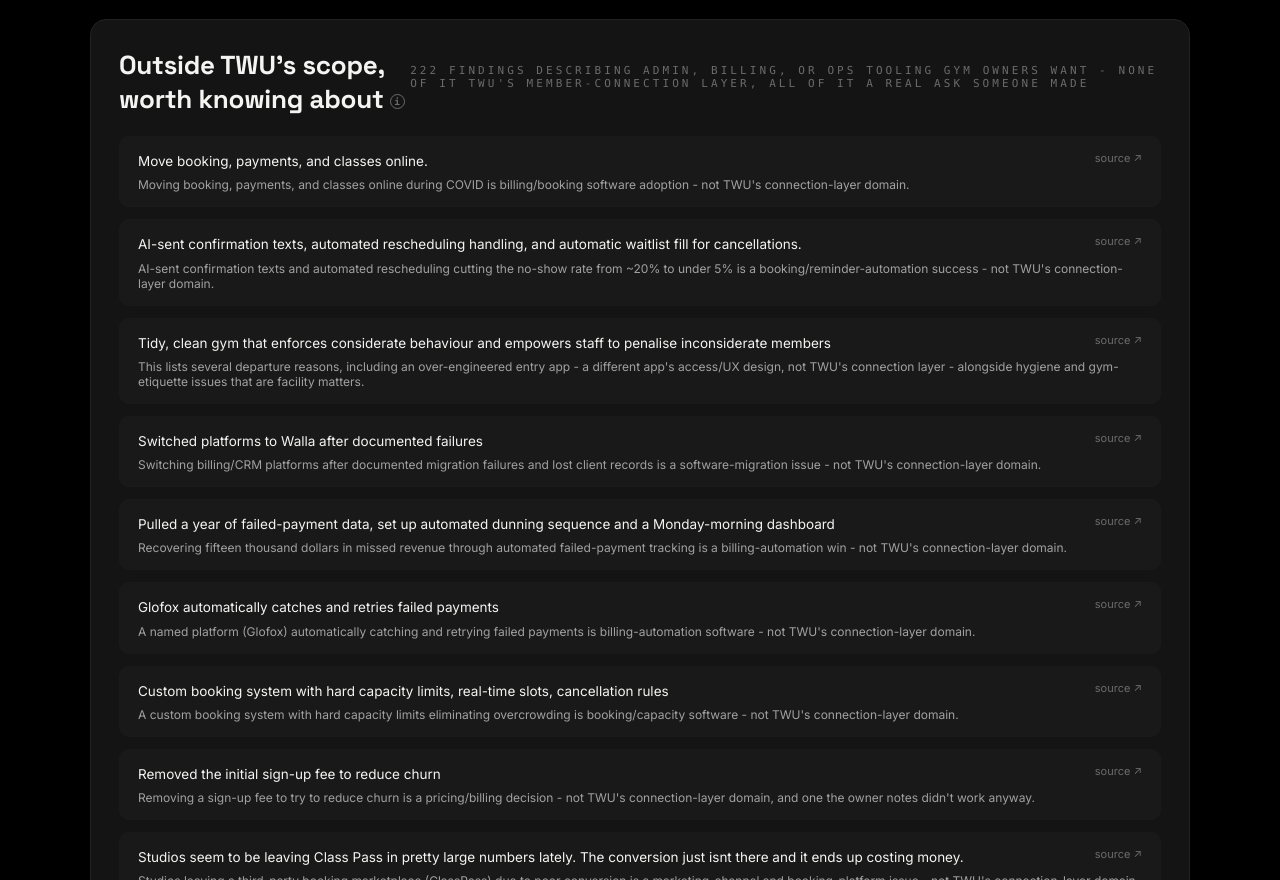
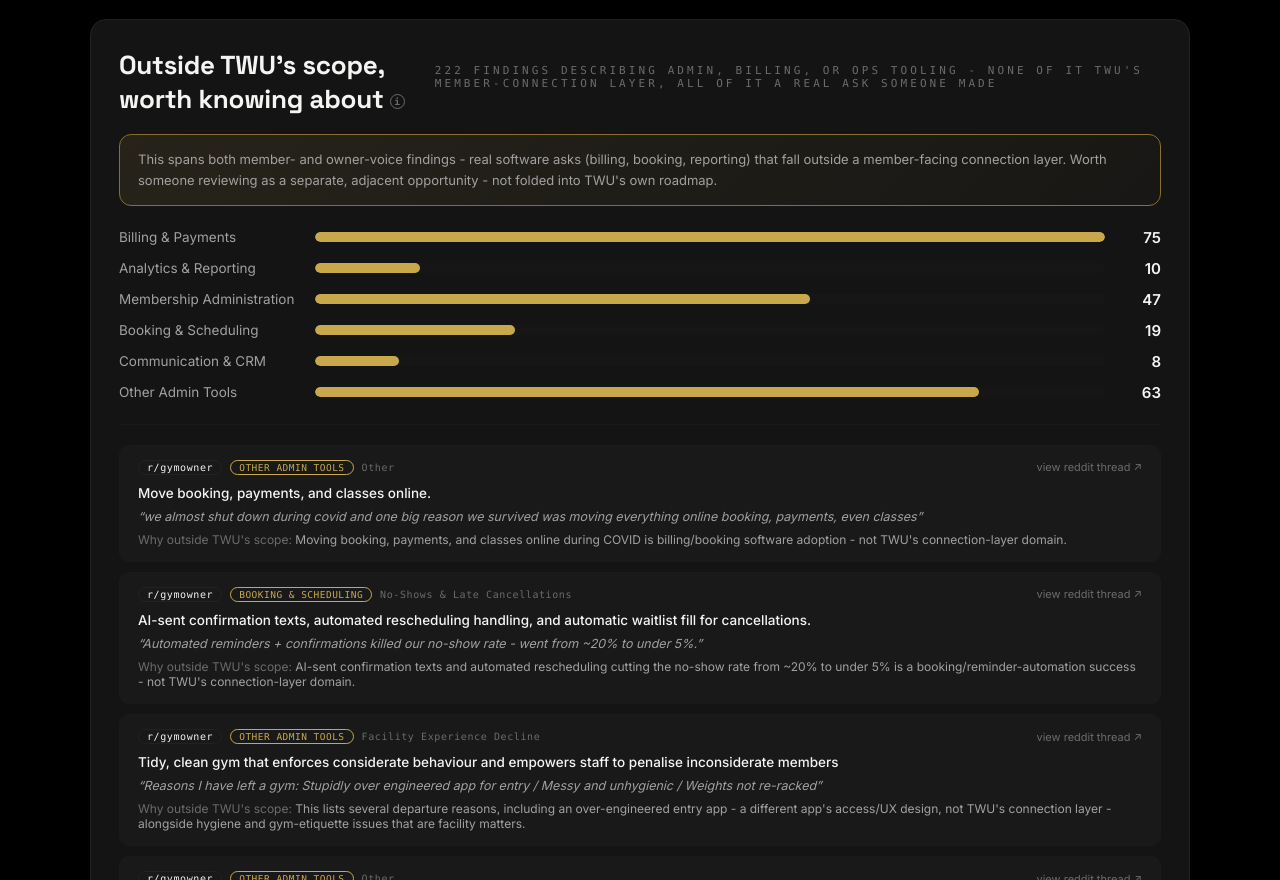
Before and after one commit to Santhoshi129/readout-sync, a Next.js app: page /retention-research in a window 1280 px wide. Shown: the part 11120-12000 px from the top of the page. Built offline with nearby package versions, Linux system fonts and the light colour scheme.

Commit message:
Redesign AdjacentToolingWishlist as an analytical panel: category-breakdown bars (Billing, Analytics, Membership Admin, Booking, CRM), owner-vs-member framing tied to churn/retention, drill-in filterable list matching the dashboard reporting style

```diff
--- a/components/AdjacentToolingWishlist.tsx
+++ b/components/AdjacentToolingWishlist.tsx
@@ -2,27 +2,121 @@
 //
 // Surfaces findings tagged not_addressable + outside_scope_type ==
 // "adjacent_tooling" - requests where the person clearly wants *some*
-// software fix (billing automation, dunning, a churn dashboard, an
-// integrated ops platform) but the fix isn't TWU's community/connection
-// layer. These are real product signal, just not a TWU build - they were
-// previously indistinguishable from "no software could ever help" findings
-// (coaching quality, facility conditions) inside the same not_addressable
-// bucket. This panel pulls them out into their own list so they're visible
-// rather than lost.
+// software fix (billing automation, a churn dashboard, an integrated ops
+// platform) but the fix isn't TWU's community/connection layer. Redesigned
+// as a proper analytical panel (category breakdown + drill-in list) to
+// match the rest of the dashboard's reporting style, rather than a flat
+// list - this is the single largest concentration of that signal on the
+// whole page (dominated by gymowner: owners describing churn-prevention
+// and member-analytics tooling, which is the business side of retention,
+// distinct from the member-facing community layer TWU actually builds).
 //
 // Deliberately NOT styled or framed as a priority/build recommendation -
 // this is a "here's what's outside our lane, worth someone else reviewing"
-// list, not a roadmap input.
+// panel, not a roadmap input.
 
+"use client";
+import { useMemo, useState, useEffect } from "react";
+import { Counter } from "@/components/Counter";
+import { InfoTip } from "@/components/InfoTip";
 import type { Finding } from "@/lib/retention-research";
-import { InfoTip } from "@/components/InfoTip";
+import { painPointLabel, communityFromPermalink } from "@/lib/retention-research";
+
+const TONE_COLOR: Record<string, string> = {
+  hot: "var(--hot)",
+  amber: "var(--amber)",
+  muted: "var(--ink-faint)",
+  bad: "var(--bad)",
+};
+
+type Category =
+  | "Billing & Payments"
+  | "Booking & Scheduling"
+  | "Analytics & Reporting"
+  | "Membership Administration"
+  | "Communication & CRM"
+  | "Other Admin Tools";
+
+const CATEGORY_ORDER: Category[] = [
+  "Billing & Payments",
+  "Analytics & Reporting",
+  "Membership Administration",
+  "Booking & Scheduling",
+  "Communication & CRM",
+  "Other Admin Tools",
+];
+
+// Keyword-scored, not a single first-match - a finding often touches more
+// than one theme (a "churn dashboard" is both analytics and CRM), so this
+// picks whichever theme is most represented in its own text rather than
+// whichever keyword list happens to run first.
+function categorize(f: Finding): Category {
+  const text = `${f.solution_category ?? ""} ${f.solution ?? ""} ${f.evidence_snippet ?? ""}`.toLowerCase();
+  const scores: Record<Category, number> = {
+    "Billing & Payments": 0,
+    "Booking & Scheduling": 0,
+    "Analytics & Reporting": 0,
+    "Membership Administration": 0,
+    "Communication & CRM": 0,
+    "Other Admin Tools": 0,
+  };
+  const hit = (cat: Category, words: string[]) => {
+    for (const w of words) if (text.includes(w)) scores[cat] += 1;
+  };
+  hit("Billing & Payments", ["billing", "payment", "invoic", "dunning", "card fail", "retry", "refund", "charge", "fee", "pricing", "revenue", "credit"]);
+  hit("Booking & Scheduling", ["booking", "book a class", "schedul", "waitlist", "capacity", "calendar", "class time", "slot"]);
+  hit("Analytics & Reporting", ["dashboard", "report", "analytic", "kpi", "metric", "churn rate", "retention rate", "predict", "utilization", "value at risk", "var "]);
+  hit("Membership Administration", ["membership", "contract", "renewal", "cancel", "freeze", "pause", "transfer", "expiry", "sign-up form", "signup form"]);
+  hit("Communication & CRM", ["crm", "email", "text message", "whatsapp", "reminder", "notification", "exit survey", "feedback card", "follow-up", "follow up"]);
+  hit("Other Admin Tools", ["software", "platform", "system", "app", "tool"]);
+
+  let best: Category = "Other Admin Tools";
+  let bestScore = -1;
+  for (const cat of CATEGORY_ORDER) {
+    if (scores[cat] > bestScore) {
+      bestScore = scores[cat];
+      best = cat;
+    }
+  }
+  return bestScore > 0 ? best : "Other Admin Tools";
+}
+
+function useMounted() {
+  const [mounted, setMounted] = useState(false);
+  useEffect(() => setMounted(true), []);
+  return mounted;
+}
 
 export function AdjacentToolingWishlist({ findings }: { findings: Finding[] }) {
-  const items = findings.filter(
-    (f) => f.app_relevance === "not_addressable" && f.outside_scope_type === "adjacent_tooling"
+  const mounted = useMounted();
+  const [activeCategory, setActiveCategory] = useState<Category | null>(null);
+  const [shown, setShown] = useState(6);
+
+  const items = useMemo(
+    () =>
+      findings
+        .filter((f) => f.app_relevance === "not_addressable" && f.outside_scope_type === "adjacent_tooling")
+        .map((f) => ({ f, category: categorize(f) })),
+    [findings]
   );
 
+  const byCategory = useMemo(() => {
+    const counts = new Map<Category, number>();
+    for (const { category } of items) counts.set(category, (counts.get(category) ?? 0) + 1);
+    return CATEGORY_ORDER.map((cat) => [cat, counts.get(cat) ?? 0] as [Category, number]).filter(([, c]) => c > 0);
+  }, [items]);
+
+  const ownerShare = useMemo(() => {
+    if (items.length === 0) return 0;
+    const ownerCount = items.filter(({ f }) => communityFromPermalink(f.permalink) === "r/gymowner").length;
+    return Math.round((ownerCount / items.length) * 100);
+  }, [items]);
+
   if (items.length === 0) return null;
+
+  const max = Math.max(1, ...byCategory.map(([, c]) => c));
+  const visibleItems = (activeCategory ? items.filter((i) => i.category === activeCategory) : items).slice(0, shown);
+  const totalVisible = activeCategory ? items.filter((i) => i.category === activeCategory).length : items.length;
 
   return (
     <div className="card" style={{ padding: 28, marginBottom: 24 }}>
@@ -32,43 +126,168 @@ export function AdjacentToolingWishlist({ findings }: { findings: Finding[] }) {
           <InfoTip text="Findings where someone clearly wants a software fix - billing automation, a churn dashboard, an integrated ops platform - but the fix isn't a community/connection feature, so it doesn't belong in the core-fit or partial-fit counts above. Not a build recommendation for TWU as-is; a signal that whoever owns adjacent tooling decisions might want to see." />
         </div>
         <div className="eyebrow muted">
-          {items.length} finding{items.length === 1 ? "" : "s"} describing admin, billing, or ops tooling gym owners
-          want - none of it TWU&apos;s member-connection layer, all of it a real ask someone made
+          {items.length} finding{items.length === 1 ? "" : "s"} describing admin, billing, or ops tooling - none of it TWU&apos;s
+          member-connection layer, all of it a real ask someone made
         </div>
       </div>
 
-      <div style={{ marginTop: 20, display: "flex", flexDirection: "column", gap: 12 }}>
-        {items.map((f) => (
+      <div
+        style={{
+          marginTop: 18,
+          padding: "14px 18px",
+          borderRadius: 12,
+          background: "linear-gradient(135deg, rgba(201,168,76,0.10), rgba(201,168,76,0.02))",
+          border: "1px solid var(--amber-deep, var(--border))",
+          fontSize: 13,
+          color: "var(--ink-dim)",
+          lineHeight: 1.6,
+        }}
+      >
+        {ownerShare >= 50
+          ? `${ownerShare}% of this comes from gym owners specifically - and it reads less like feature requests and more like the business side of retention: churn dashboards, dunning, renewal reminders. That's the operational layer sitting underneath member community and connection, which is what TWU actually builds. Worth someone reviewing as a separate, adjacent opportunity - not folded into TWU's own roadmap.`
+          : `This spans both member- and owner-voice findings - real software asks (billing, booking, reporting) that fall outside a member-facing connection layer. Worth someone reviewing as a separate, adjacent opportunity - not folded into TWU's own roadmap.`}
+      </div>
+
+      <div style={{ marginTop: 22, display: "flex", flexDirection: "column", gap: 12 }}>
+        {byCategory.map(([cat, count], i) => {
+          const isActive = activeCategory === cat;
+          const w = Math.max(1.5, (count / max) * 100);
+          return (
+            <div
+              key={cat}
+              onClick={() => {
+                setActiveCategory((c) => (c === cat ? null : cat));
+                setShown(6);
+              }}
+              style={{
+                display: "grid",
+                gridTemplateColumns: "180px 1fr 40px",
+                alignItems: "center",
+                gap: 16,
+                cursor: "pointer",
+                padding: "4px 8px",
+                margin: "-4px -8px",
+                borderRadius: 8,
+                background: isActive ? "rgba(201,168,76,0.08)" : "transparent",
+              }}
+            >
+              <div
+                style={{
+                  fontSize: 13.5,
+                  color: isActive ? "var(--amber)" : "var(--ink-dim)",
+                  fontWeight: isActive ? 700 : 400,
+                }}
+              >
+                {cat}
+              </div>
+              <div className="bar-track thin" style={{ opacity: activeCategory && !isActive ? 0.4 : 1, transition: "opacity 150ms ease" }}>
+                <div className="bar-fill" style={{ width: mounted ? `${w}%` : 0, transitionDelay: `${i * 60}ms`, background: "var(--amber)" }} />
+              </div>
+              <div style={{ textAlign: "right", fontSize: 15, fontWeight: 700 }}>
+                <Counter value={count} />
+              </div>
+            </div>
+          );
+        })}
+      </div>
+
+      {activeCategory && (
+        <button
+          onClick={() => {
+            setActiveCategory(null);
+            setShown(6);
+          }}
+          style={{
+            marginTop: 14,
+            background: "none",
+            border: "none",
+            padding: 0,
+            color: "var(--amber)",
+            fontSize: 12.5,
+            cursor: "pointer",
+          }}
+        >
+          ✕ Clear filter ({activeCategory})
+        </button>
+      )}
+
+      <div style={{ marginTop: 22, paddingTop: 20, borderTop: "1px solid var(--border-soft, var(--border))", display: "flex", flexDirection: "column", gap: 10 }}>
+        {visibleItems.map(({ f, category }) => (
           <div
             key={f.id}
             style={{
               padding: "14px 18px",
               borderRadius: 10,
               background: "var(--bg-raised, rgba(255,255,255,0.02))",
-              border: "1px solid var(--border-soft)",
+              border: "1px solid var(--border-soft, var(--border))",
             }}
           >
-            <div style={{ display: "flex", justifyContent: "space-between", gap: 12, flexWrap: "wrap" }}>
-              <div style={{ fontSize: 13.5, lineHeight: 1.5 }}>
-                {f.solution || f.evidence_snippet}
+            <div style={{ display: "flex", gap: 8, flexWrap: "wrap", alignItems: "center", justifyContent: "space-between", marginBottom: 8 }}>
+              <div style={{ display: "flex", gap: 8, flexWrap: "wrap", alignItems: "center" }}>
+                <span
+                  style={{
+                    fontFamily: "var(--mono)",
+                    fontSize: 10,
+                    letterSpacing: "0.06em",
+                    color: "var(--ink)",
+                    border: "1px solid var(--border)",
+                    borderRadius: 999,
+                    padding: "1px 8px",
+                  }}
+                >
+                  {communityFromPermalink(f.permalink)}
+                </span>
+                <span
+                  style={{
+                    fontFamily: "var(--mono)",
+                    fontSize: 9.5,
+                    letterSpacing: "0.05em",
+                    textTransform: "uppercase",
+                    color: TONE_COLOR.amber,
+                    border: `1px solid ${TONE_COLOR.amber}`,
+                    borderRadius: 999,
+                    padding: "1px 8px",
+                  }}
+                >
+                  {category}
+                </span>
+                <span style={{ fontFamily: "var(--mono)", fontSize: 10, letterSpacing: "0.06em", color: "var(--ink-faint)" }}>
+                  {painPointLabel(f.pain_point)}
+                </span>
               </div>
               {f.permalink && (
-                <a
-                  href={f.permalink}
-                  target="_blank"
-                  rel="noreferrer"
-                  style={{ fontSize: 11, color: "var(--ink-faint)", whiteSpace: "nowrap" }}
-                >
-                  source &#8599;
+                <a href={f.permalink} target="_blank" rel="noreferrer" style={{ fontSize: 11, color: "var(--ink-faint)", whiteSpace: "nowrap" }}>
+                  view reddit thread ↗
                 </a>
               )}
             </div>
+
+            <div style={{ fontSize: 13.5, lineHeight: 1.5, fontWeight: 500 }}>{f.solution || f.pain_point_reasoning}</div>
+
+            {f.evidence_snippet && (
+              <div style={{ marginTop: 6, fontSize: 12.5, fontStyle: "italic", color: "var(--ink-dim)" }}>&ldquo;{f.evidence_snippet}&rdquo;</div>
+            )}
+
             {f.app_relevance_reasoning && (
-              <div style={{ marginTop: 6, fontSize: 12, color: "var(--ink-dim)" }}>{f.app_relevance_reasoning}</div>
+              <div style={{ marginTop: 8, fontSize: 12, color: "var(--ink-dim)" }}>
+                <span style={{ color: "var(--ink-faint)" }}>Why outside TWU&apos;s scope: </span>
+                {f.app_relevance_reasoning}
+              </div>
             )}
           </div>
         ))}
       </div>
+
+      {shown < totalVisible && (
+        <button
+          onClick={() => setShown((s) => s + 10)}
+          className="diagnostics-toggle"
+          style={{ marginTop: 16 }}
+        >
+          <span>Show {Math.min(10, totalVisible - shown)} more{activeCategory ? ` in ${activeCategory}` : ""}</span>
+          <span className="chev">▸</span>
+        </button>
+      )}
     </div>
   );
 }
```
